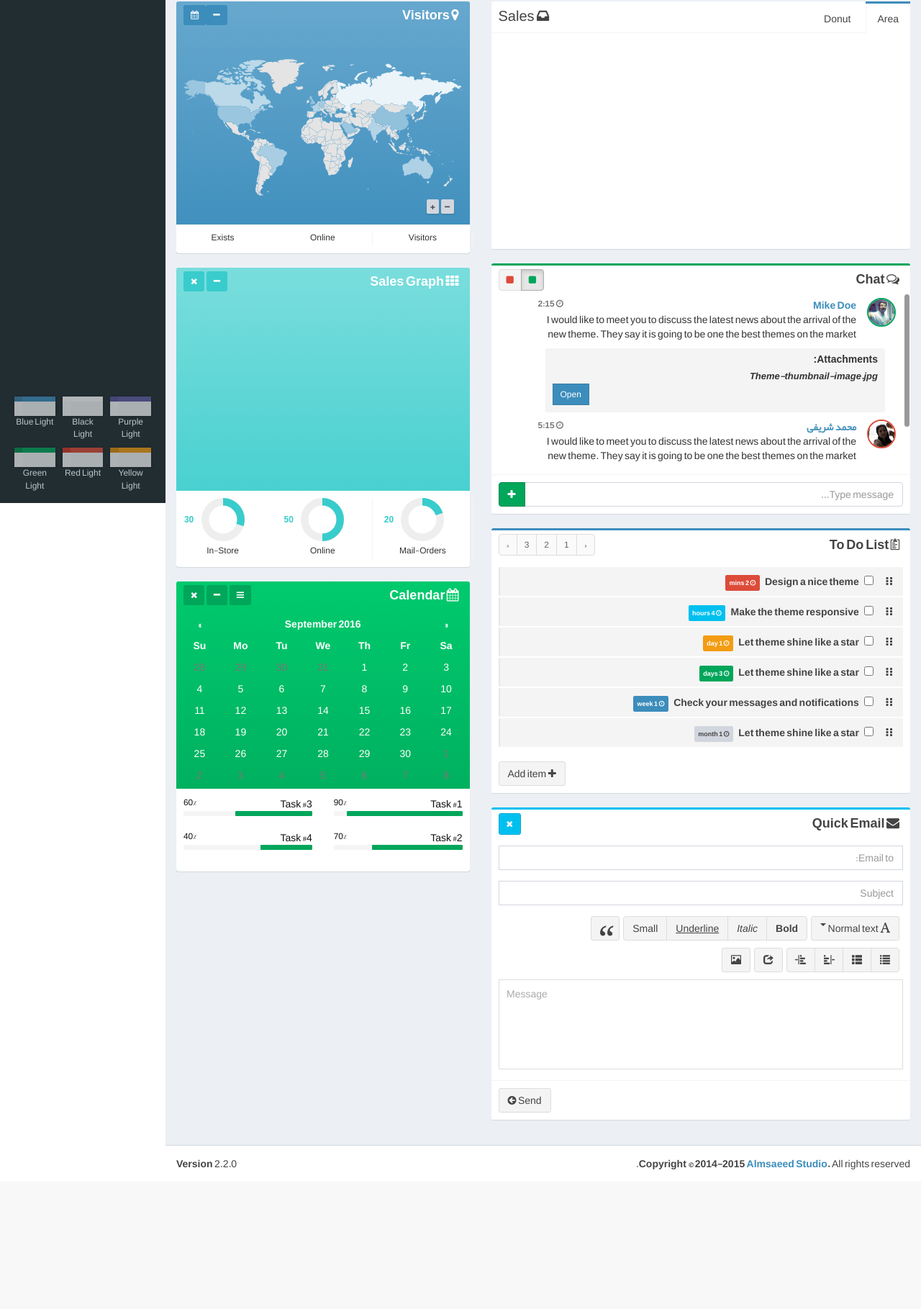
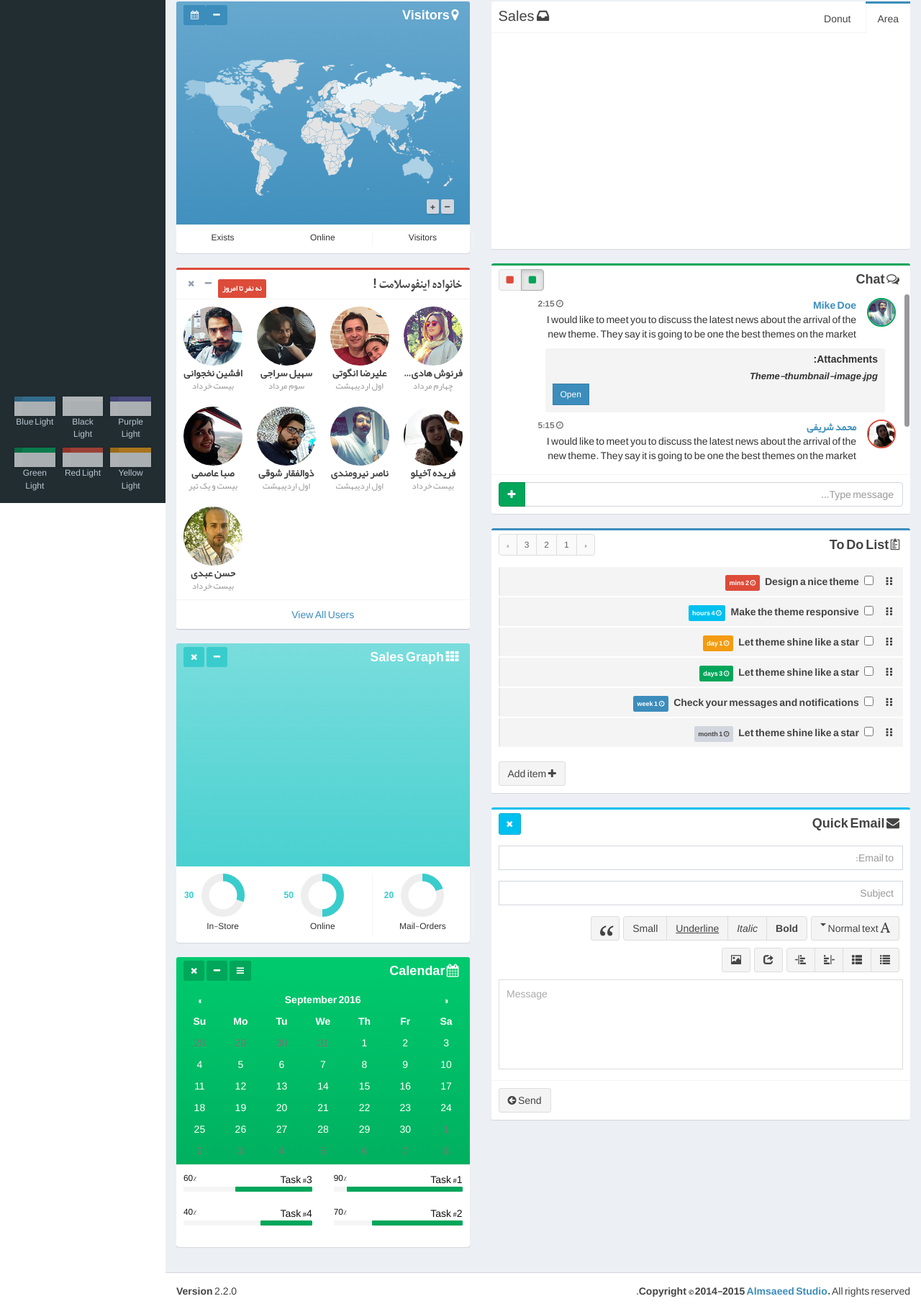
Before and after one commit to drna3r/IS-Dashboard, a PHP site: page / in a window 1280 px wide; the page is wider, and only the part inside the window is pictured. Shown: the part 254-2073 px from the top of that part at 72% size. Before the commit the page ends 1879 px from the top of that part, so only its background shows below. Run offline with PHP 8.4, Linux system fonts and the light colour scheme; some libraries are stand-ins or nearby versions.

Commit message:
اضفه کردن بلاک (جایگاه) نمایش آواتار پرسنل
بلاکی در صفحه نخست برای نمایش تصویر آوارتار همکاران اضافه شد.
کد استایل از خود قالب داشبورد استفاده شده.

```diff
--- a/index.php
+++ b/index.php
@@ -790,6 +790,82 @@
               </div>
               <!-- /.box -->
 
+
+
+
+			  			     <div class="box box-solid bg-light-blue-gradient">
+                  <!-- USERS LIST -->
+                  <div class="box box-danger">
+                    <div class="box-header with-border">
+                      <h3 class="box-title">خانواده اینفوسلامت !</h3>
+                      <div class="box-tools pull-right">
+                        <span class="label label-danger">نه نفر تا امروز</span>
+                        <button class="btn btn-box-tool" data-widget="collapse"><i class="fa fa-minus"></i></button>
+                        <button class="btn btn-box-tool" data-widget="remove"><i class="fa fa-times"></i></button>
+                      </div>
+                    </div><!-- /.box-header -->
+                    <div class="box-body no-padding">
+                      <ul class="users-list clearfix">
+                        <li>
+                          <img src="dist/img/user1-128x128.jpg" alt="User Image">
+                          <a class="users-list-name" href="#">افشین نخجوانی</a>
+                          <span class="users-list-date">بیست خرداد</span>
+                        </li>
+                        <li>
+                          <img src="dist/img/user8-128x128.jpg" alt="User Image">
+                          <a class="users-list-name" href="#">سهیل سراجی</a>
+                          <span class="users-list-date">سوم مرداد</span>
+                        </li>
+                        <li>
+                          <img src="dist/img/user7-128x128.jpg" alt="User Image">
+                          <a class="users-list-name" href="#">علیرضا انگوتی</a>
+                          <span class="users-list-date">اول اردیبهشت</span>
+                        </li>
+                        <li>
+                          <img src="dist/img/user6-128x128.jpg" alt="User Image">
+                          <a class="users-list-name" href="#">فرنوش هادی نژاد</a>
+                          <span class="users-list-date">چهارم مرداد</span>
+                        </li>
+                        <li>
+                          <img src="dist/img/user2-160x160.jpg" alt="User Image">
+                          <a class="users-list-name" href="#">صبا عاصمی</a>
+                          <span class="users-list-date">بیست و یک تیر</span>
+                        </li>
+                        <li>
+                          <img src="dist/img/user5-128x128.jpg" alt="User Image">
+                          <a class="users-list-name" href="#">ذوالفقار شوقی</a>
+                          <span class="users-list-date">اول اردیبهشت</span>
+                        </li>
+                        <li>
+                          <img src="dist/img/user4-128x128.jpg" alt="User Image">
+                          <a class="users-list-name" href="#">ناصر نیرومندی</a>
+                          <span class="users-list-date">اول اردیبهشت</span>
+                        </li>
+                        <li>
+                          <img src="dist/img/user3-128x128.jpg" alt="User Image">
+                          <a class="users-list-name" href="#">فریده آخیلو</a>
+                          <span class="users-list-date">بیست خرداد</span>
+                        </li>
+                         <li>
+                          <img src="dist/img/user9-128x128.jpg" alt="User Image">
+                          <a class="users-list-name" href="#">حسن عبدی</a>
+                          <span class="users-list-date">بیست خرداد</span>
+                        </li>
+                      </ul><!-- /.users-list -->
+                    </div><!-- /.box-body -->
+                    <div class="box-footer text-center">
+                      <a href="javascript::" class="uppercase">View All Users</a>
+                    </div><!-- /.box-footer -->
+                  </div><!--/.box -->
+                </div><!-- /.col -->
+
+
+
+
+
+
+
+
               <!-- solid sales graph -->
               <div class="box box-solid bg-teal-gradient">
                 <div class="box-header">
```
